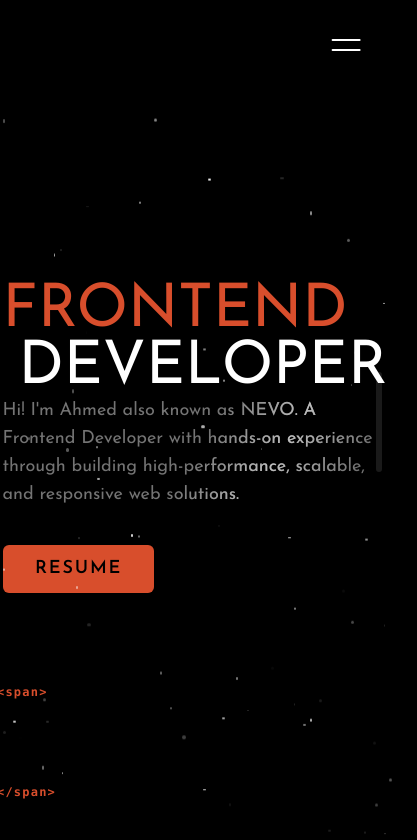
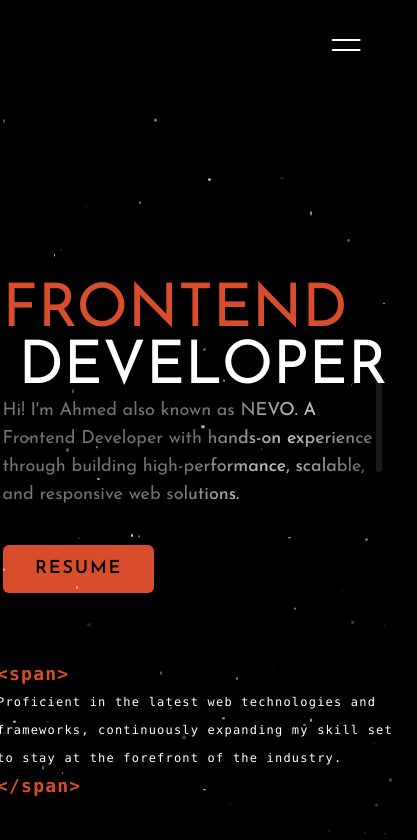
Before and after one commit to iknevo/nevo.dev, a Next.js app: page / in a window 390 px wide. Shown: the top 840 px of the page, 417 px wide, since content can reach past the window. Built offline with nearby package versions, Linux system fonts and the light colour scheme.

Commit message:
some small fixes

```diff
--- a/app/_components/Banner.tsx
+++ b/app/_components/Banner.tsx
@@ -35,22 +35,25 @@ export default function Banner() {
   );
 
   useGSAP(
-    () => {
-      const wrapperTl = gsap.timeline();
-      if (document.querySelector(".animateUp")) {
+    (context: gsap.Context) => {
+      if (!context) return; // just to be extra safe
+
+      const animateUps = context.selector?.(".animateUp") ?? [];
+
+      if (animateUps.length > 0) {
+        const wrapperTl = gsap.timeline();
+
         wrapperTl
-          .to(".wrapper", {
-            overflow: "hidden",
-            duration: 0.4,
-          })
-          .from(".animateUp", {
+          .to(".wrapper", { overflow: "hidden", duration: 0.4 })
+          .from(animateUps, {
             y: "100%",
             duration: 2,
             delay: 1.5,
             ease: "power2.inOut",
             scrollTrigger: {
-              trigger: ".animateUp",
-              start: "top 80%",
+              trigger: codeRef.current,
+              start: "top+=100 bottom",
+              toggleActions: "play none none reverse",
             },
           });
       }
@@ -60,11 +63,11 @@ export default function Banner() {
   return (
     <section id="banner">
       <div
-        className="container h-svh min-h-[530px] max-md:pb-10 flex justify-between items-center max-md:flex-col"
+        className="container h-svh max-md:pb-10 flex items-center max-md:flex-col"
         ref={containerRef}
       >
         <div className="max-md:grow max-md:flex flex-col justify-center items-start max-w-[544px]">
-          <h1 className="banner-title slide-up-and-fade leading-[.95] text-6xl sm:text-[80px] font-anton">
+          <h1 className="banner-title slide-up-and-fade leading-[.95] text-6xl sm:text-[80px]">
             <span className="text-primary cursor">FRONTEND</span>
             <br /> <span className="ml-4 cursor">DEVELOPER</span>
           </h1>
@@ -89,13 +92,13 @@ export default function Banner() {
           </Magnet>
         </div>
         <div
-          className={`absolute bottom-15 right-1/2 cursor translate-x-1/2 md:translate-x-0 md:-right-10 md:bottom-25`}
+          className={`absolute bottom-15 right-1/2 cursor px-6 translate-x-1/2 md:translate-x-0 md:-right-10 md:bottom-25`}
         >
           <code
             ref={codeRef}
             className="text-white slide-up-and-fade flex flex-col text-xs md:text-sm tracking-widest"
           >
-            <span className="block md:text-lg font-bold text-primary">
+            <span className="block text-lg font-bold text-primary">
               {"<span>"}
             </span>
             <div className="inline-block md:translate-x-5 leading-7">
@@ -115,7 +118,7 @@ export default function Banner() {
                 </span>
               </div>
             </div>
-            <span className="block text-primary font-bold md:text-lg">
+            <span className="block text-primary font-bold text-lg">
               {"</span>"}
             </span>
           </code>
```
Also changed, not shown: 1 other file (tests, documents, lock files or other folders).
